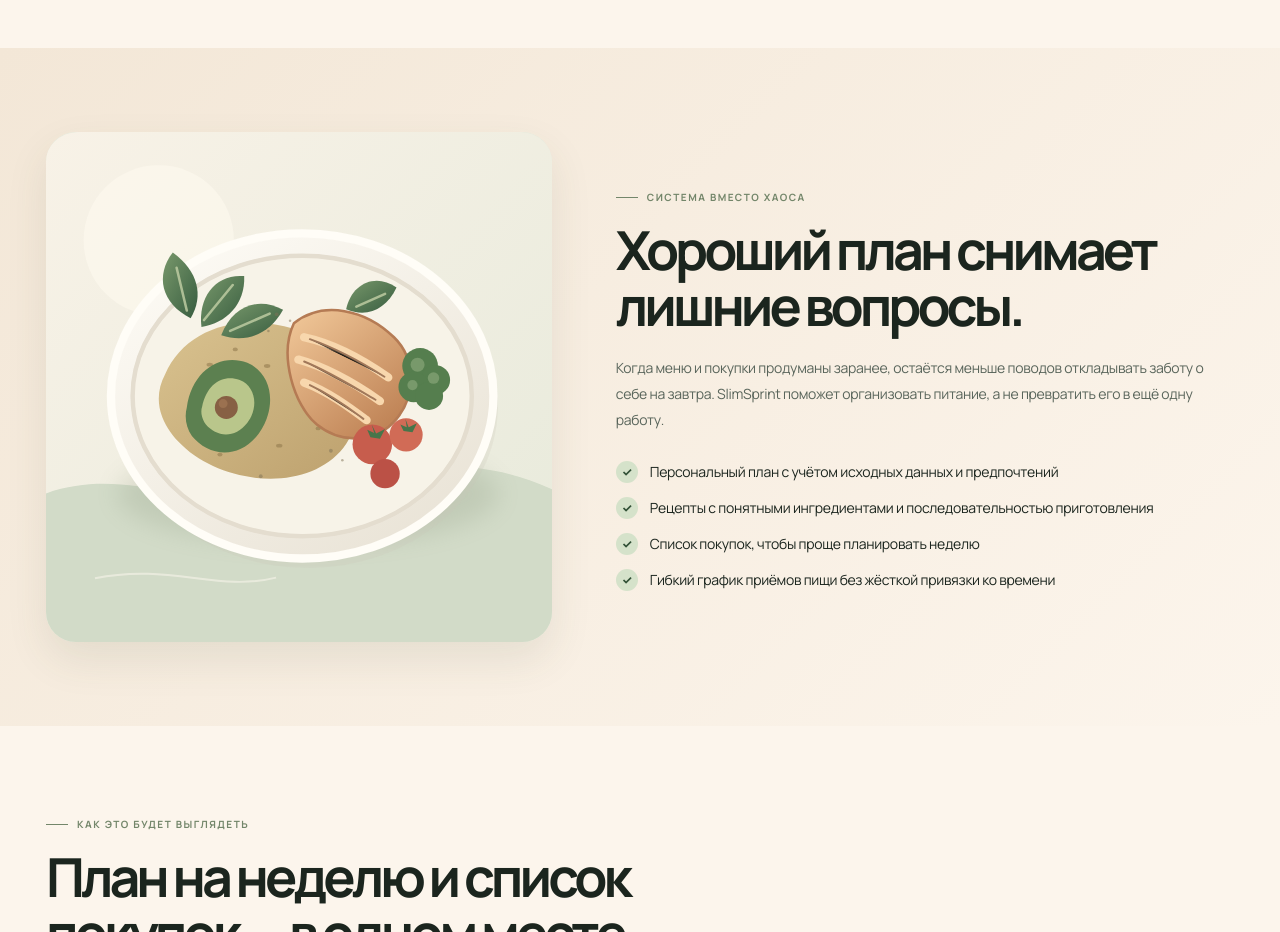
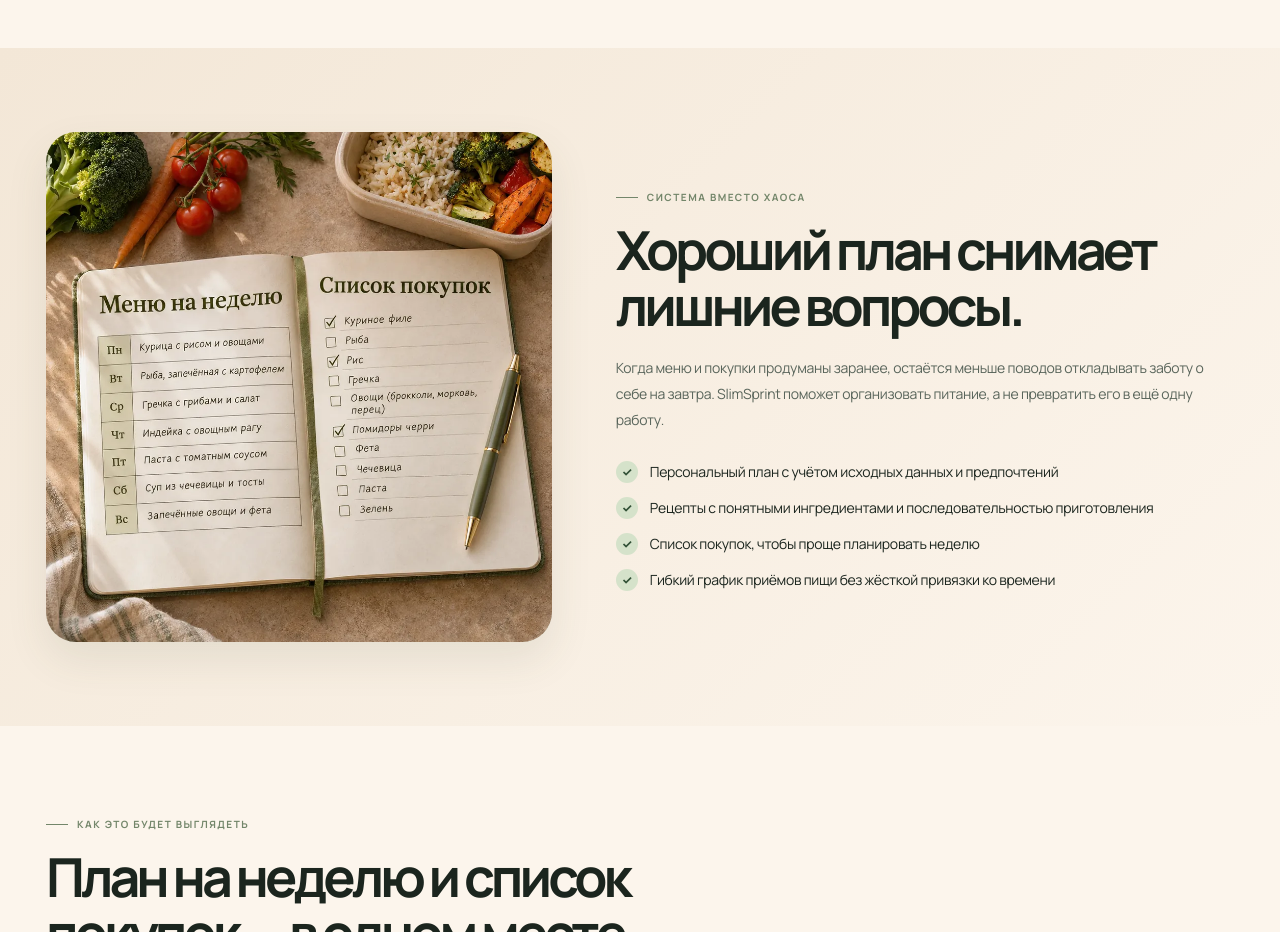
Before and after one commit to nvs161023/slimsprint, a plain HTML site: page docs/index.html in a window 1280 px wide. Shown: the part 2380-3312 px from the top of the page. Drawn offline with Linux system fonts and the light colour scheme.

Commit message:
Show a weekly meal plan in the planning section

```diff
--- a/docs/index.html
+++ b/docs/index.html
@@ -96,7 +96,7 @@
 <article class="pillar reveal"><span class="pillar-num">02 / ГИБКО</span><h3>Режим выбираешь ты</h3><p>Три основных приёма пищи и удобное количество перекусов. Время еды можно подстроить под свой обычный день.</p></article>
 <article class="pillar reveal"><span class="pillar-num">03 / РЕАЛЬНО</span><h3>Обычная еда, обычная жизнь</h3><p>Без идеи полностью перестроить быт. В основе — доступные продукты и блюда, которые можно встроить в привычный распорядок.</p></article>
 </div></div></section><section class="section band"><div class="wrap band-grid">
-<div class="band-image reveal"><img src="assets/img/editorial-produce.svg" width="800" height="800" alt="Свежие продукты и овощи для планирования питания" loading="lazy" decoding="async"></div>
+<div class="band-image reveal"><img src="assets/img/weekly-meal-plan.webp" width="1000" height="1000" alt="Открытый планер с меню на неделю и списком покупок рядом с продуктами" loading="lazy" decoding="async"></div>
 <div class="band-copy reveal"><span class="eyebrow">Система вместо хаоса</span><h2>Хороший план снимает лишние вопросы.</h2><p>Когда меню и покупки продуманы заранее, остаётся меньше поводов откладывать заботу о себе на завтра. SlimSprint поможет организовать питание, а не превратить его в ещё одну работу.</p>
 <ul class="check-list"><li><span class="check">✓</span><span>Персональный план с учётом исходных данных и предпочтений</span></li><li><span class="check">✓</span><span>Рецепты с понятными ингредиентами и последовательностью приготовления</span></li><li><span class="check">✓</span><span>Список покупок, чтобы проще планировать неделю</span></li><li><span class="check">✓</span><span>Гибкий график приёмов пищи без жёсткой привязки ко времени</span></li></ul>
 </div></div></section><section class="section" id="cabinet"><div class="wrap">
```
Also changed, not shown: docs/assets/img/weekly-meal-plan.webp (added).
